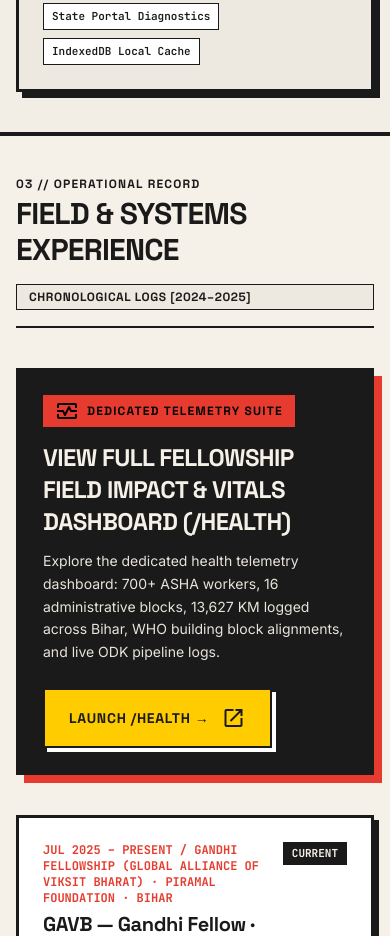
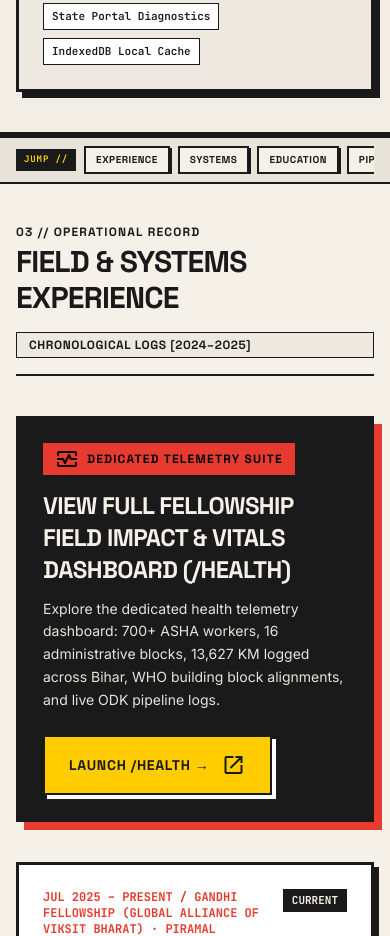
Before and after one commit to adityapandey2002/Portfolio, a Next.js app: page / in a window 390 px wide. Shown: the part 3800-4736 px from the top of the page. Built offline with nearby package versions, Linux system fonts and the light colour scheme.

Commit message:
feat(home): add sticky section jump strip after About
A horizontally sliding index links to Experience, Systems, Education, Pipeline, AI Terminal and Contact. Anchor targets get scroll margins so they clear the fixed header and the strip on both breakpoints.

```diff
--- a/src/app/globals.css
+++ b/src/app/globals.css
@@ -1608,6 +1608,27 @@ html.dark {
   --v2-accent-blue-rgb: 96 165 250;
 }
 
+/* Home section index: anchor targets clear the fixed header + sticky strip. */
+#experience,
+#systems,
+#education,
+#pipeline,
+#vector-terminal,
+#dispatch {
+  scroll-margin-top: 7rem;
+}
+
+@media (min-width: 1024px) {
+  #experience,
+  #systems,
+  #education,
+  #pipeline,
+  #vector-terminal,
+  #dispatch {
+    scroll-margin-top: 9.5rem;
+  }
+}
+
 /* The AI terminal is a black surface in both themes. Scoping the
    tokens here keeps every nested `bg-surface` / `text-on-surface`
    readable without rewriting each child. */
--- a/src/app/page.tsx
+++ b/src/app/page.tsx
@@ -1,5 +1,6 @@
 import { Hero } from '@/components/sections/Hero';
 import { About } from '@/components/sections/About';
+import { HomeJumpNav } from '@/components/sections/HomeJumpNav';
 import { Experience } from '@/components/sections/Experience';
 import { SelectedSystems } from '@/components/sections/SelectedSystems';
 import { Education } from '@/components/sections/Education';
@@ -13,6 +14,7 @@ export default function HomePage() {
     <>
       <Hero />
       <About />
+      <HomeJumpNav />
       <Experience />
       <SelectedSystems />
       <Education />
--- /dev/null
+++ b/src/components/sections/HomeJumpNav.tsx
@@ -0,0 +1,38 @@
+const SECTIONS = [
+  { href: '#experience', label: 'Experience' },
+  { href: '#systems', label: 'Systems' },
+  { href: '#education', label: 'Education' },
+  { href: '#pipeline', label: 'Pipeline' },
+  { href: '#vector-terminal', label: 'AI Terminal' },
+  { href: '#dispatch', label: 'Contact' },
+];
+
+/**
+ * HomeJumpNav — horizontally sliding section index placed after About.
+ *
+ * Mirrors the Work page project jump strip: a sticky, scrollable row of
+ * brutalist tags that deep-link to the remaining Home sections.
+ */
+export function HomeJumpNav() {
+  return (
+    <nav
+      aria-label="Jump to a home section"
+      className="sticky top-16 z-40 border-y-2 border-outline bg-surface-container-high/95 px-4 py-2 backdrop-blur-md lg:top-24 lg:px-8"
+    >
+      <div className="mx-auto flex max-w-7xl items-center gap-2 overflow-x-auto no-scrollbar">
+        <span className="shrink-0 bg-primary px-2 py-1 font-mono text-[9px] font-bold uppercase tracking-widest text-primary-yellow dark:bg-primary-yellow dark:text-black">
+          JUMP //
+        </span>
+        {SECTIONS.map((section) => (
+          <a
+            key={section.href}
+            href={section.href}
+            className="shrink-0 border-2 border-outline bg-surface px-2.5 py-1 font-headline text-[10px] font-bold uppercase tracking-wider text-primary shadow-[2px_2px_0px_#1a1a1a] transition-colors hover:bg-primary hover:text-primary-container dark:shadow-[2px_2px_0px_#0e0e10] dark:hover:bg-primary-yellow dark:hover:text-black"
+          >
+            {section.label}
+          </a>
+        ))}
+      </div>
+    </nav>
+  );
+}
```
